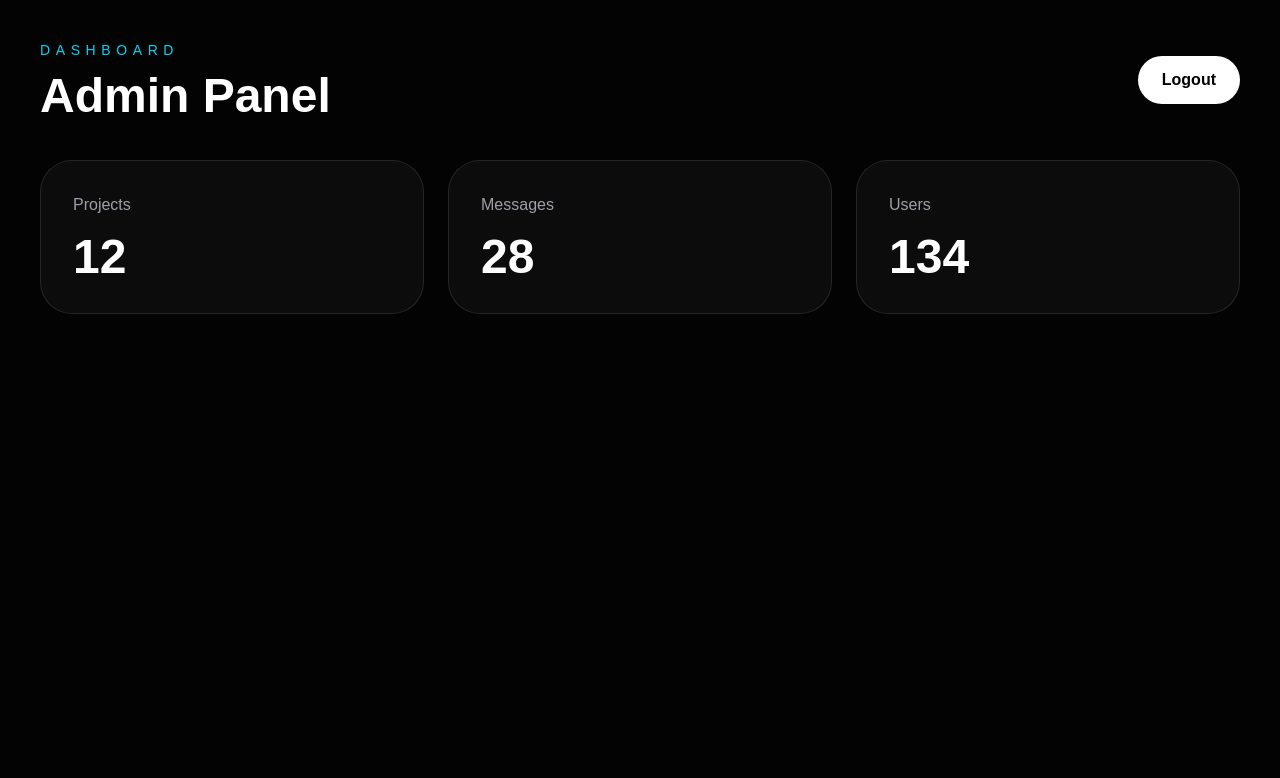
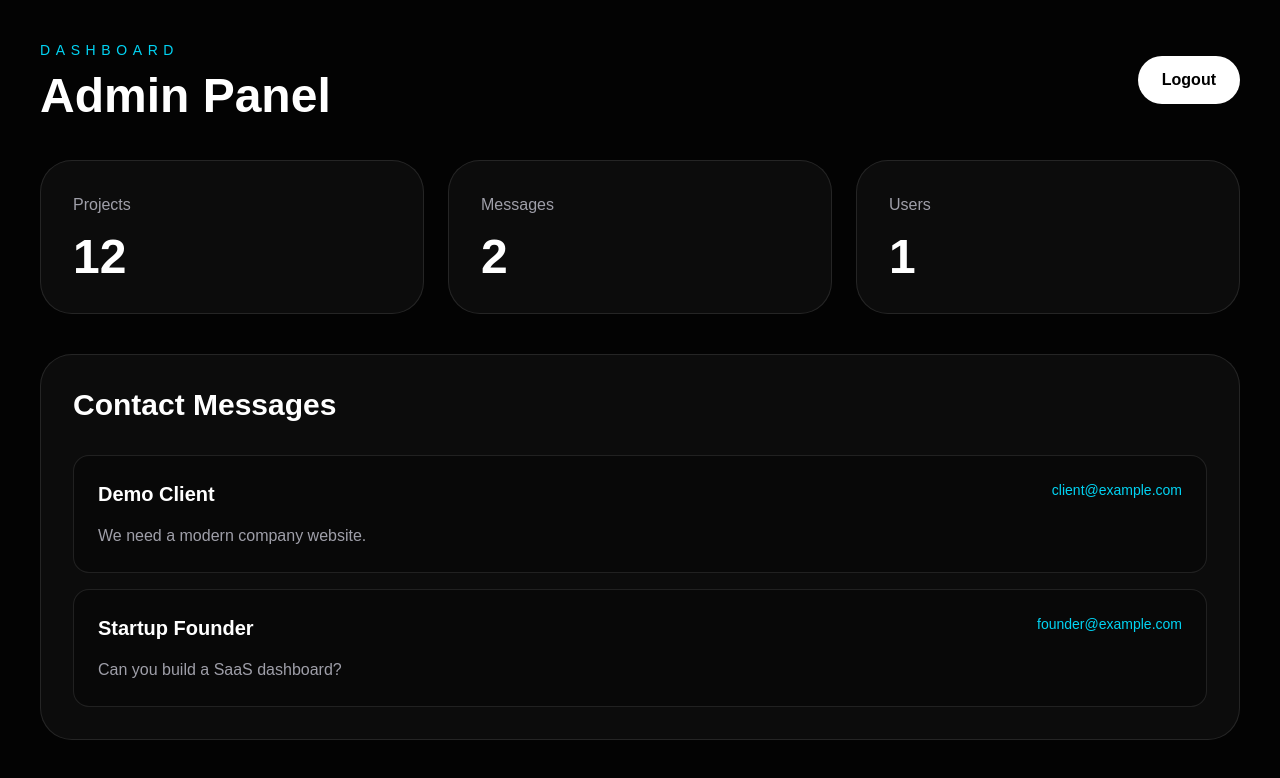
Before and after one commit to 2LLSOFT/2llsoft-clean, a Next.js app: page /dashboard in a window 1280 px wide. Shown: the top 778 px of the page. Built offline with nearby package versions, Linux system fonts and the light colour scheme.

Commit message:
add dashboard messages

```diff
--- a/app/dashboard/page.tsx
+++ b/app/dashboard/page.tsx
@@ -1,6 +1,19 @@
 "use client";
 
 import { useRouter } from "next/navigation";
+
+const messages = [
+  {
+    name: "Demo Client",
+    email: "client@example.com",
+    message: "We need a modern company website.",
+  },
+  {
+    name: "Startup Founder",
+    email: "founder@example.com",
+    message: "Can you build a SaaS dashboard?",
+  },
+];
 
 export default function DashboardPage() {
   const router = useRouter();
@@ -20,10 +33,7 @@ export default function DashboardPage() {
             <p className="text-sm uppercase tracking-[0.4em] text-cyan-400">
               Dashboard
             </p>
-
-            <h1 className="mt-3 text-5xl font-black">
-              Admin Panel
-            </h1>
+            <h1 className="mt-3 text-5xl font-black">Admin Panel</h1>
           </div>
 
           <button
@@ -42,14 +52,34 @@ export default function DashboardPage() {
 
           <div className="rounded-[2rem] border border-white/10 bg-white/[0.04] p-8">
             <h2 className="text-zinc-400">Messages</h2>
-            <p className="mt-4 text-5xl font-black">28</p>
+            <p className="mt-4 text-5xl font-black">{messages.length}</p>
           </div>
 
           <div className="rounded-[2rem] border border-white/10 bg-white/[0.04] p-8">
             <h2 className="text-zinc-400">Users</h2>
-            <p className="mt-4 text-5xl font-black">134</p>
+            <p className="mt-4 text-5xl font-black">1</p>
           </div>
         </div>
+
+        <section className="mt-10 rounded-[2rem] border border-white/10 bg-white/[0.04] p-8">
+          <h2 className="text-3xl font-black">Contact Messages</h2>
+
+          <div className="mt-8 space-y-4">
+            {messages.map((item) => (
+              <div
+                key={item.email}
+                className="rounded-2xl border border-white/10 bg-black/30 p-6"
+              >
+                <div className="flex flex-col justify-between gap-2 md:flex-row">
+                  <h3 className="text-xl font-bold">{item.name}</h3>
+                  <p className="text-sm text-cyan-400">{item.email}</p>
+                </div>
+
+                <p className="mt-4 text-zinc-400">{item.message}</p>
+              </div>
+            ))}
+          </div>
+        </section>
       </div>
     </main>
   );
```
